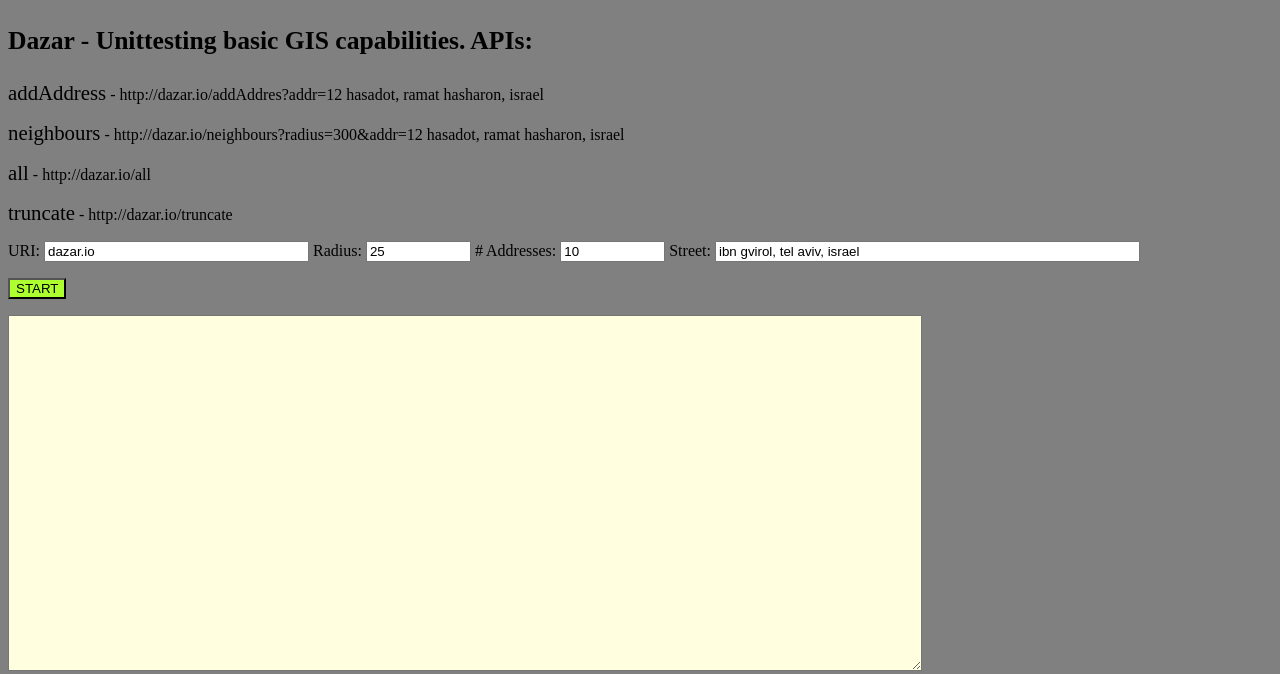
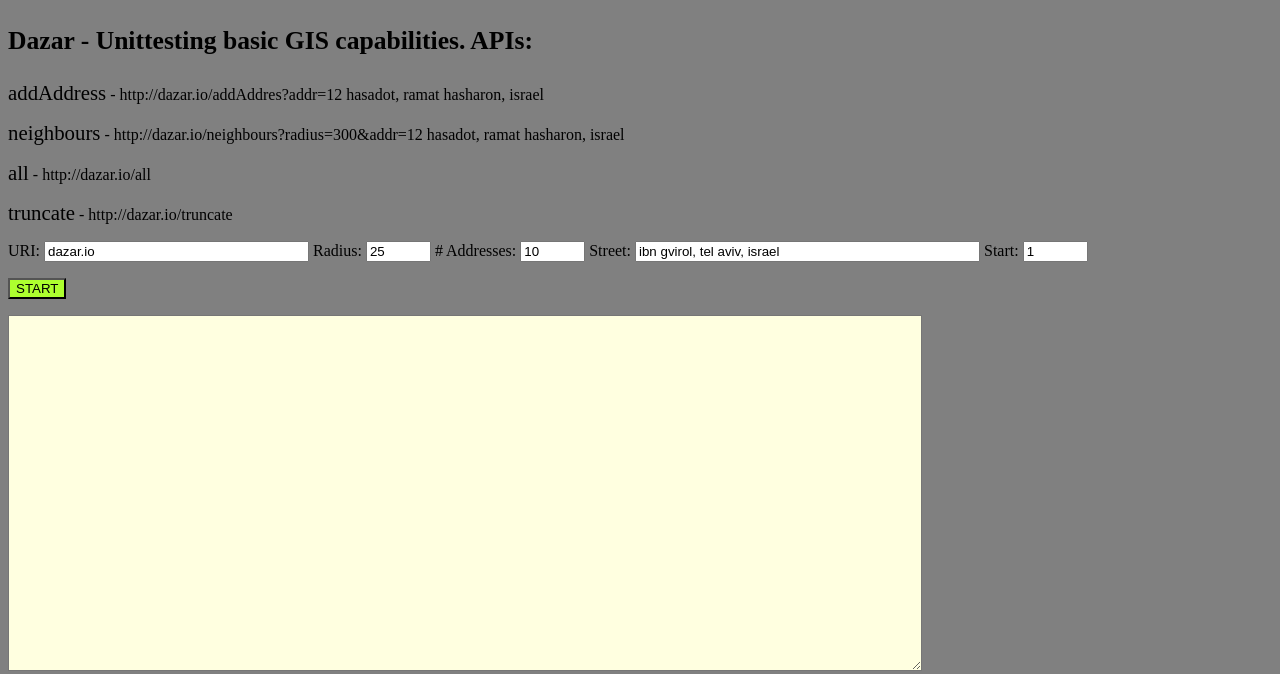
Before and after one commit to alexshacked/dazar, a Python web app: template django_backend/django_backend/templates/gisUnittest.html in a window 1280 px wide. Shown: the top 674 px of the page. Run offline with Jinja, Linux system fonts and the light colour scheme; the template is opened without the code that fills it, so the values that code supplies are empty.

Commit message:
# addresses

```diff
--- a/django_backend/django_backend/templates/gisUnittest.html
+++ b/django_backend/django_backend/templates/gisUnittest.html
@@ -17,11 +17,13 @@
         URI:
         <input type="text" name="txtUri" size="30" maxlength="30" />
         Radius:
-        <input type="text" name="txtRadius" size="10" maxlength="10" />
+        <input type="text" name="txtRadius" size="5" maxlength="5" />
         # Addresses:
-        <input type="text" name="txtAddrs" size="10" maxlength="10" />
+        <input type="text" name="txtAddrs" size="5" maxlength="5" />
         Street:
-        <input type="text" name="txtStreet" size="50" maxlength="50" />
+        <input type="text" name="txtStreet" size="40" maxlength="40" />
+        Start:
+        <input type="text" name="txtStart" size="5" maxlength="5" />
     </p>
     <p>
         <input type="button" name="buttonCrawl" style="color: black; background-color: GreenYellow" value="START" />
@@ -96,7 +98,8 @@
     function testOneStreet(baseUri, street, range, numAddresses) {
         asyncDisplay('**** Start filling into the database the addresses of street: ' + street + ' ****\n');
         var startUri = baseUri + '/addAddress?addr=';
-        for (var i = 1; i < numAddresses; i++) { // 10 addresses on the street
+        var start = document.form1.txtStart.value;
+        for (var start = document.form1.txtStart.value; i < start + numAddresses; i++) { // 10 addresses on the street
             var houseAddr = i + ' ' + street;
             var uri = startUri + houseAddr;
             sendMsg(uri);
@@ -104,7 +107,7 @@
 
         asyncDisplay('**** Start getting neighbours for each addresses of street: ' + street + ' in range of ' + range + ' meters ****\n');
         startUri = baseUri + '/neighbours?radius=' + range + '&addr=';
-        for (var i = 1; i < numAddresses; i++) { // 10 addresses on the street
+        for (var i = start; i < start + numAddresses; i++) { // 10 addresses on the street
             var houseAddr = i + ' ' + street;
             var uri = startUri + houseAddr;
             sendMsg(uri);
@@ -129,6 +132,7 @@
         document.form1.txtRadius.value = 25;
         document.form1.txtAddrs.value = 10;
         document.form1.txtStreet.value = 'ibn gvirol, tel aviv, israel';
+        document.form1.txtStart.value = 1;
     }
 
     buttonCrawl.addEventListener("click", buttonStartTest);
```
